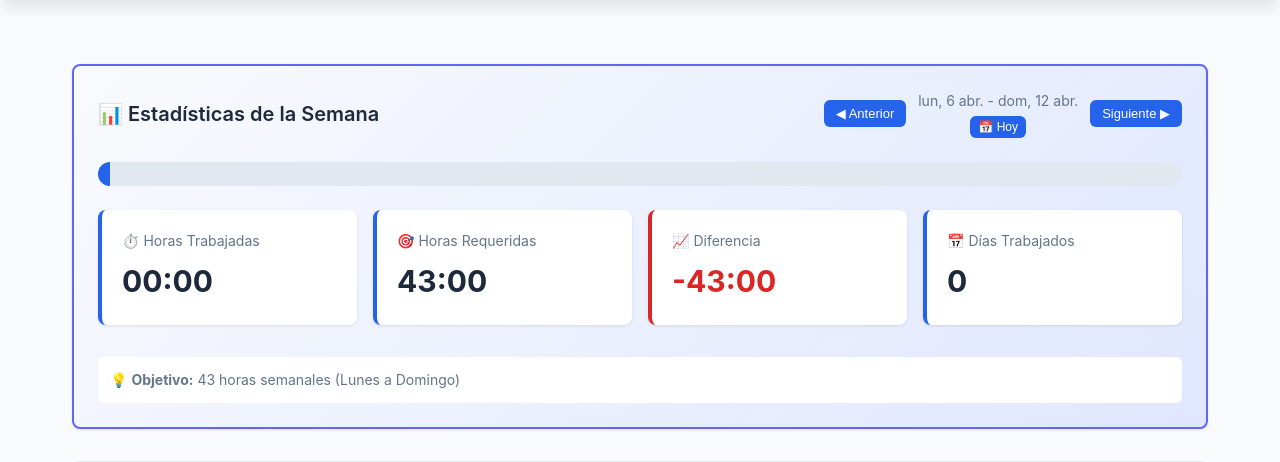
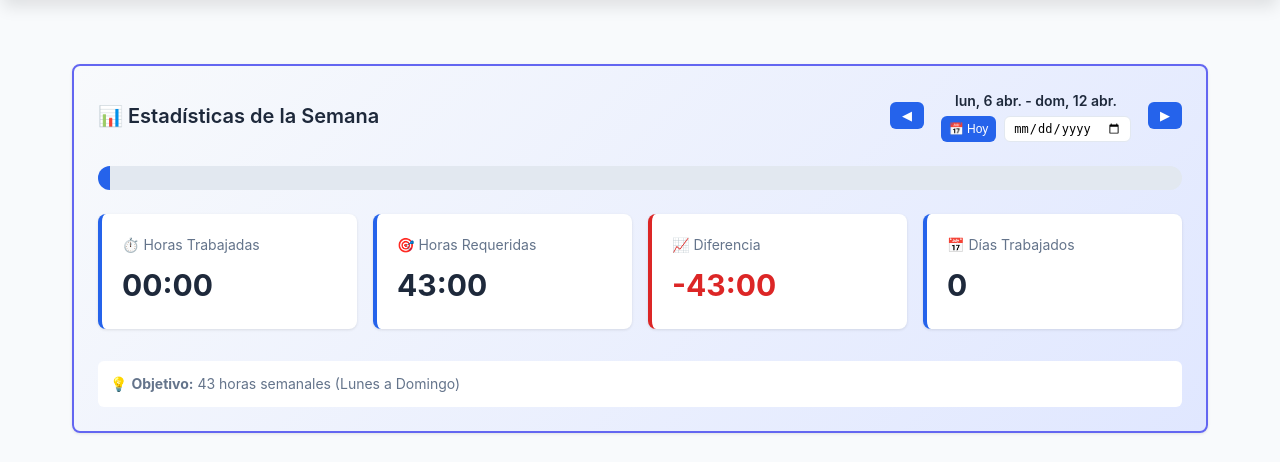
Before and after one commit to dmitos/contralor, a FastAPI app: page / in a window 1280 px wide. Shown: the part 213-675 px from the top of the page. Run offline with FastAPI, Linux system fonts and the light colour scheme; data that the repository does not hold is empty.

Commit message:
se amplia con elegir dia de la semana

```diff
--- a/templates/index.html
+++ b/templates/index.html
@@ -27,32 +27,42 @@
                 <h2 class="card-title" style="margin: 0;">📊 Estadísticas de la Semana</h2>
 
                 <!-- Controles de navegación de semana -->
-                <div style="display: flex; align-items: center; gap: 0.75rem;">
+                <div style="display: flex; align-items: center; gap: 0.75rem; flex-wrap: wrap;">
                     <button
                         onclick="cambiarSemana(-1)"
                         class="btn btn-primary btn-small"
                         title="Semana anterior">
-                        ◀ Anterior
+                        ◀
                     </button>
 
-                    <div style="display: flex; flex-direction: column; align-items: center;">
-                        <span id="rangoSemana" style="font-size: 0.875rem; color: #64748b; white-space: nowrap;">
+                    <div style="display: flex; flex-direction: column; align-items: center; min-width: 200px;">
+                        <span id="rangoSemana" style="font-size: 0.875rem; color: #1e293b; font-weight: 600; white-space: nowrap;">
                             Cargando...
                         </span>
+                        <div style="display: flex; gap: 0.5rem; margin-top: 0.25rem;">
                             <button
                                 onclick="irSemanaActual()"
                                 class="btn btn-primary btn-small"
-                            style="margin-top: 0.25rem; font-size: 0.75rem; padding: 0.25rem 0.5rem;"
+                                style="font-size: 0.75rem; padding: 0.25rem 0.5rem;"
                                 title="Ir a semana actual">
                                 📅 Hoy
                             </button>
+                            <input
+                                type="date"
+                                id="selectorFechaSemana"
+                                class="form-input"
+                                style="font-size: 0.75rem; padding: 0.25rem 0.5rem; width: auto;"
+                                title="Ir a una semana específica"
+                                onchange="irSemanaEspecifica()"
+                            >
+                        </div>
                     </div>
 
                     <button
                         onclick="cambiarSemana(1)"
                         class="btn btn-primary btn-small"
                         title="Semana siguiente">
-                        Siguiente ▶
+                        ▶
                     </button>
                 </div>
             </div>
```
Lines whose indentation alone changed are shown as unchanged.
